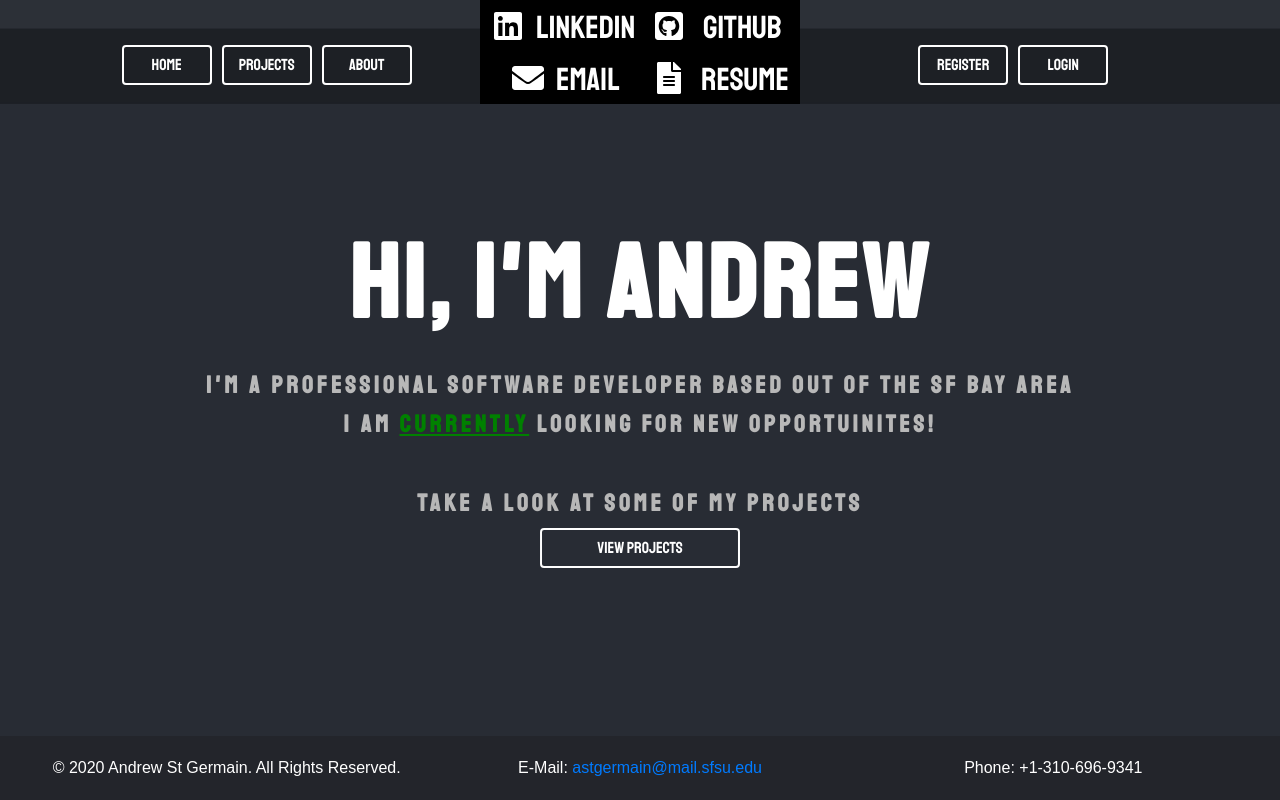
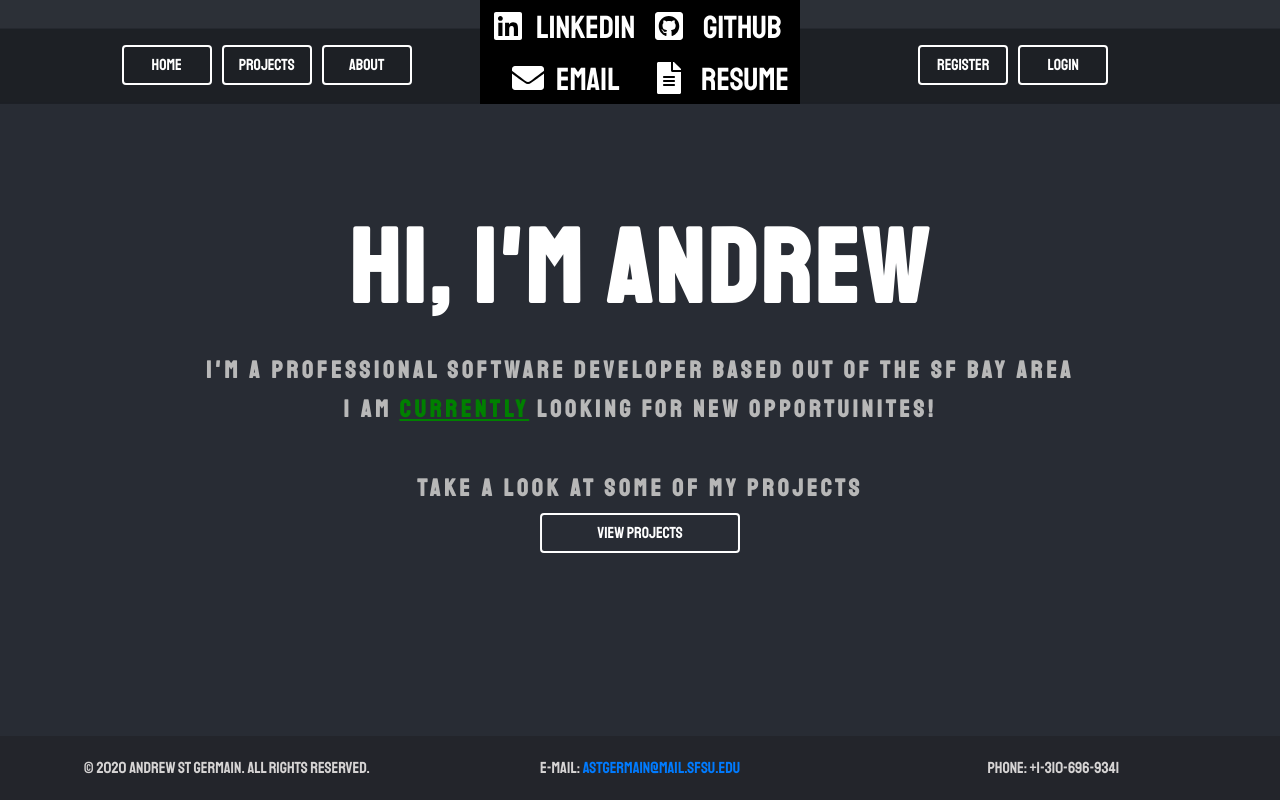
Before and after one commit to astgermain/PortfolioSite, a React (Create React App) app in the folder frontend/: page / in a window 1280 px wide. Built offline with nearby package versions, Linux system fonts and the light colour scheme.

Commit message:
Cleanded up some css

```diff
--- a/frontend/src/App.css
+++ b/frontend/src/App.css
@@ -77,10 +77,11 @@ body {
 .home-content {
   display: inline-block;
   padding: 0px 15px 0px 15px;
+  overflow-y: scroll;
 }
 
 .mainHeader {
-  margin: 25px 0px 25px 0px;
+  margin: 0px 0px 25px 0px;
   font-size: 6.5rem;
   color: #fff;
   letter-spacing: 4px;
@@ -103,6 +104,15 @@ body {
   margin: 0;
   margin-bottom: 10px;
   margin-top: 50px;
+  font-size: 1.5rem;
+  color: rgb(184, 184, 184);
+  letter-spacing: 4px;
+  font-family: Staatliches,sans-serif;
+  font-weight: bold;
+}
+.subHeader3 {
+  margin: 0;
+  margin-bottom: 10px;
   font-size: 1.5rem;
   color: rgb(184, 184, 184);
   letter-spacing: 4px;
@@ -139,10 +149,18 @@ body {
 
 .footer {
   bottom: 0;
-  position: absolute;
+  position: fixed;
   width: 100%;
   padding: 20px;
   background: #23252b;
+  z-index: 41;
+  font-family: Staatliches,sans-serif;
+  color: rgb(214, 212, 212);
+}
+
+.clear {
+  height: 100px;
+  width: 100%
 }
 
 .contactCenter {
@@ -645,6 +663,13 @@ body {
     background: #1e2026;
     display: none;
   }
+  .subHeader3 {
+    display: none;
+  }
+  .clear {
+    height: 150px;
+    width: 100%
+  }
 }
 
 @media only screen and (max-width: 575px) {
--- a/frontend/src/components/Footer.js
+++ b/frontend/src/components/Footer.js
@@ -17,16 +17,19 @@ class Footer extends Component {
 
     render(){
         return(
+            <div>
+            <div className="clear"></div>
             <div className="row footer">
-                <div className="col-4">
+                <div className="col-md-4 col-12">
                 &copy; 2020 Andrew St Germain. All Rights Reserved.
                 </div>
-                <div className="col-4">
+                <div className="col-md-4 col-12">
                 E-Mail: <a href="mailto:astgermain@mail.sfsu.edu">astgermain@mail.sfsu.edu</a>
                 </div>
-                <div className="col-4">
+                <div className="col-md-4 col-12">
                 Phone: +1-310-696-9341
                 </div>
+            </div>
             </div>
         )
     }
--- a/frontend/src/components/Home.js
+++ b/frontend/src/components/Home.js
@@ -32,8 +32,8 @@ class Home extends Component {
         return(
                 <div className="home-content">
                     <Zoom delay={7000}>
-                    <h2 className="subHeader">^</h2>
-                        <h2 className="subHeader">You can find my Github, LinkedIn, Resume, and Email above</h2>
+                    <h2 className="subHeader3">^</h2>
+                        <h2 className="subHeader3">You can find my Github, LinkedIn, Resume, and Email above</h2>
                     </Zoom>
                     <Tada>
                         <h1 className="mainHeader">Hi, I'm Andrew</h1>
```
